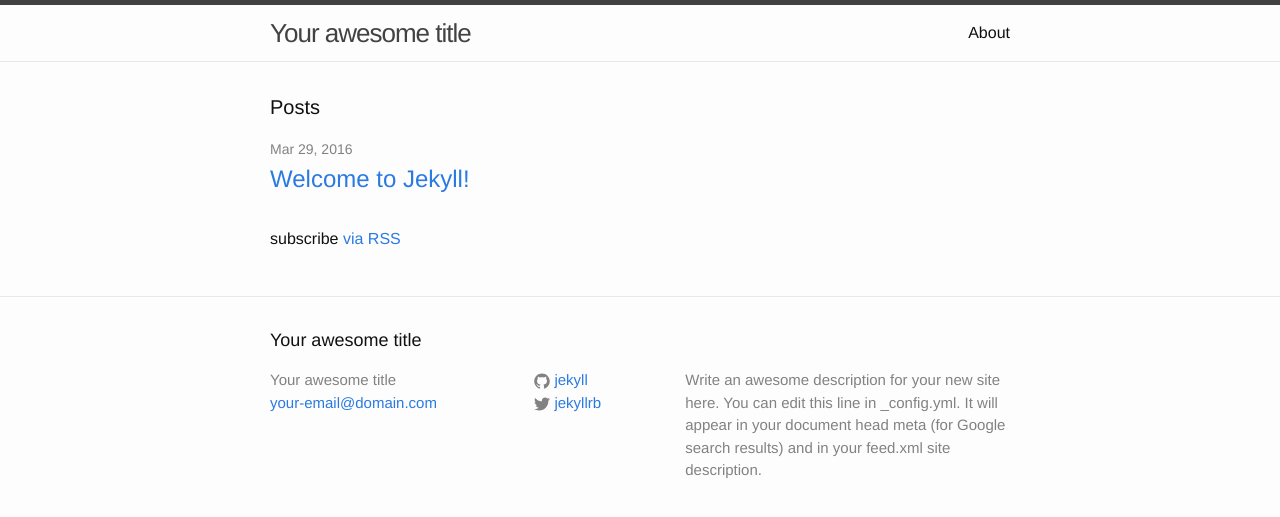
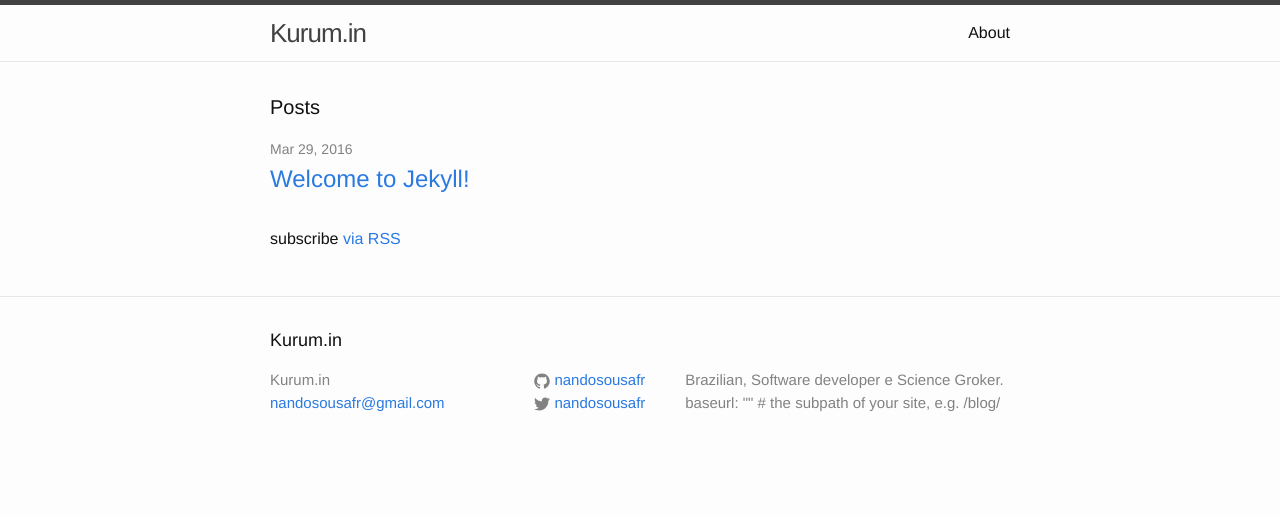
Before and after one commit to nandosousafr/blog.nandosousa.com, a Jekyll site: the page built from index.html, in a window 1280 px wide. Shown: the top 517 px of the page. Built offline with Jekyll 4.4.1, drawn with Linux system fonts in a browser that asks for light colours.

Commit message:
basic info setup

```diff
--- a/_config.yml
+++ b/_config.yml
@@ -1,14 +1,12 @@
 # Site settings
-title: Your awesome title
-email: your-email@domain.com
+title: Kurum.in
+email: nandosousafr@gmail.com
 description: > # this means to ignore newlines until "baseurl:"
-  Write an awesome description for your new site here. You can edit this
-  line in _config.yml. It will appear in your document head meta (for
-  Google search results) and in your feed.xml site description.
-baseurl: "" # the subpath of your site, e.g. /blog/
-url: "http://yourdomain.com" # the base hostname & protocol for your site
-twitter_username: jekyllrb
-github_username:  jekyll
+  Brazilian, Software developer e Science Groker.
+  baseurl: "" # the subpath of your site, e.g. /blog/
+url: "http://kurum.in" # the base hostname & protocol for your site
+twitter_username: nandosousafr
+github_username:  nandosousafr
 
 # Build settings
 markdown: kramdown
```
